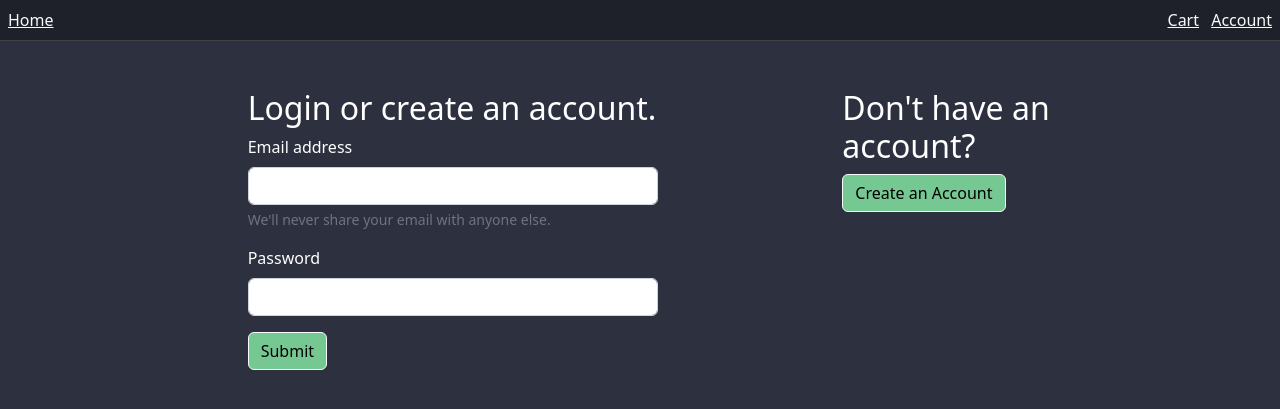
After one commit to Nuell-A/BookStore-Flask, a Flask app: page /account in a window 1280 px wide. The commit adds this page. Shown: the top 409 px of the page. Run offline with Flask 3, Linux system fonts and the light colour scheme.

Commit message:
Created new views for account related actions. So far only the account-login is mostly finished, account-creation (sign up) still needs to be worked on. After that I'll be able to move on from front-end work.

```diff
--- a/app/__init__.py
+++ b/app/__init__.py
@@ -9,6 +9,7 @@ import config
 
 # Initialize Flask application
 app = Flask(__name__)
+app.secret_key = config.app_secret_key
 
 # Configuration
 app.config['SQLALCHEMY_DATABASE_URI'] = f'mysql://{config.sql_username}:{config.sql_pass}@localhost/{config.sql_db_name}'
--- a/app/controller.py
+++ b/app/controller.py
@@ -48,6 +48,3 @@ def createCheckout(user_name: str, book_title: str):
     checkout = Checkout(user_id=user.id, book_id=book.id, checkout_date=checkout_date)
     db.session.add(checkout)
     db.session.commit()
-
-
-createAuthor("Name")
--- a/app/models.py
+++ b/app/models.py
@@ -1,6 +1,8 @@
 from passlib.context import CryptContext
 from sqlalchemy.ext.hybrid import hybrid_property
-from . import db
+from . import db, app
+
+app.app_context().push()
 
 class Book(db.Model):
     __tablename__ = "books"
@@ -57,3 +59,5 @@ class Checkout(db.Model):
 
     def __repr__(self) -> str:
         return f"Checkout('{self.user_id}', '{self.book_id}', '{self.checkout_date}', '{self.return_date}')"
+
+db.create_all()
--- a/app/routes.py
+++ b/app/routes.py
@@ -1,6 +1,7 @@
-from flask import redirect, render_template, request
+from flask import redirect, render_template, request, url_for, flash
+from flask_login import LoginManager, UserMixin, login_user, logout_user, login_required
 from . import app
-# Import models
+from . import controller
 
 @app.route('/', methods=['GET'])
 def index():
@@ -19,3 +20,11 @@ def cart():
         "items_in_cart": items_in_cart
     }
     return render_template('cart.html', context=context)
+
+@app.route('/account')
+def account():
+    return render_template('account.html')
+
+@app.route('/account/create')
+def accountCreate():
+    return render_template('account_create.html')
--- a/app/static/css/styles.css
+++ b/app/static/css/styles.css
@@ -7,6 +7,13 @@
     height: 10%;
     margin-bottom: 5rem;
 }
+.login {
+    margin-left: 10rem;
+}
+
+.create-account {
+    margin-left: 10rem;
+ }
 
 .add-to-cart-btn {
     height: 50%;
--- /dev/null
+++ b/app/templates/account.html
@@ -0,0 +1,29 @@
+{% extends "base.html" %}
+
+{% block title %} Account {% endblock %}
+
+{% block content %}
+    <div class="contain">
+        <div class="row justify-content-center">
+            <div class="col-5 col-lg-4 col-md-4 mt-5 login">
+                <h2>Login or create an account.</h2>
+                <form action="#">
+                    <div class="mb-3">
+                      <label for="input_email" class="form-label">Email address</label>
+                      <input type="email" class="form-control" id="input_email" aria-describedby="emailHelp">
+                      <div id="emailHelp" class="form-text">We'll never share your email with anyone else.</div>
+                    </div>
+                    <div class="mb-3">
+                      <label for="input_password" class="form-label">Password</label>
+                      <input type="password" class="form-control" id="input_password">
+                    </div>
+                    <button type="submit" class="btn btn-light">Submit</button>
+                  </form>
+            </div>
+            <div class="col-4 col-lg-3 col-md-3 mt-5 me-5 create-account">
+                <h2>Don't have an account?</h2>
+                <a href="account/create" class="btn btn-light">Create an Account</a>
+            </div>
+        </div>
+    </div>
+{% endblock %}
--- /dev/null
+++ b/app/templates/account_create.html
@@ -0,0 +1 @@
+{% extends "base.html" %}
--- a/requirements.txt
+++ b/requirements.txt
@@ -2,11 +2,13 @@ blinker==1.7.0
 click==8.1.7
 colorama==0.4.6
 Flask==3.0.2
+Flask-Login==0.6.3
 Flask-SQLAlchemy==3.1.1
 greenlet==3.0.3
 itsdangerous==2.1.2
 Jinja2==3.1.3
 MarkupSafe==2.1.5
+mysqlclient==2.2.4
 passlib==1.7.4
 SQLAlchemy==2.0.26
 typing_extensions==4.9.0
```
